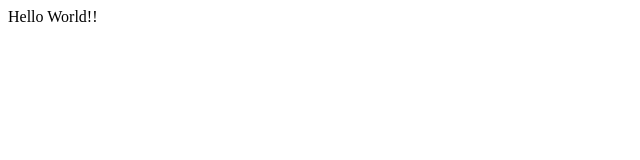
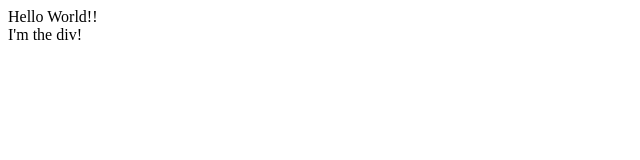
Before and after one commit to IsaiahXD-8462/Social-Feed-Project, a React (Create React App) app in the folder social-feed/: page / in a window 1280 px wide. Shown: the top 160 px of the page, without its empty margins (0-640 px from the left). Built offline with nearby package versions, Linux system fonts and the light colour scheme.

Commit message:
added node gitignore and image presenter

```diff
--- a/social-feed/src/App.jsx
+++ b/social-feed/src/App.jsx
@@ -1,10 +1,11 @@
 import React from 'react';
-
+import ImagePresenter from './components/ImagePresenter';
 
 function App() {
   return (
     <div className="App">
       Hello World!!
+      <ImagePresenter />
     </div>
   );
 }
--- a/social-feed/src/components/ImagePresenter.jsx
+++ b/social-feed/src/components/ImagePresenter.jsx
@@ -0,0 +1,11 @@
+import React from 'react';
+
+const ImagePresenter = (props) => {
+    return (
+        <div>
+            I'm the div!
+        </div>
+     );
+}
+
+export default ImagePresenter;
```
